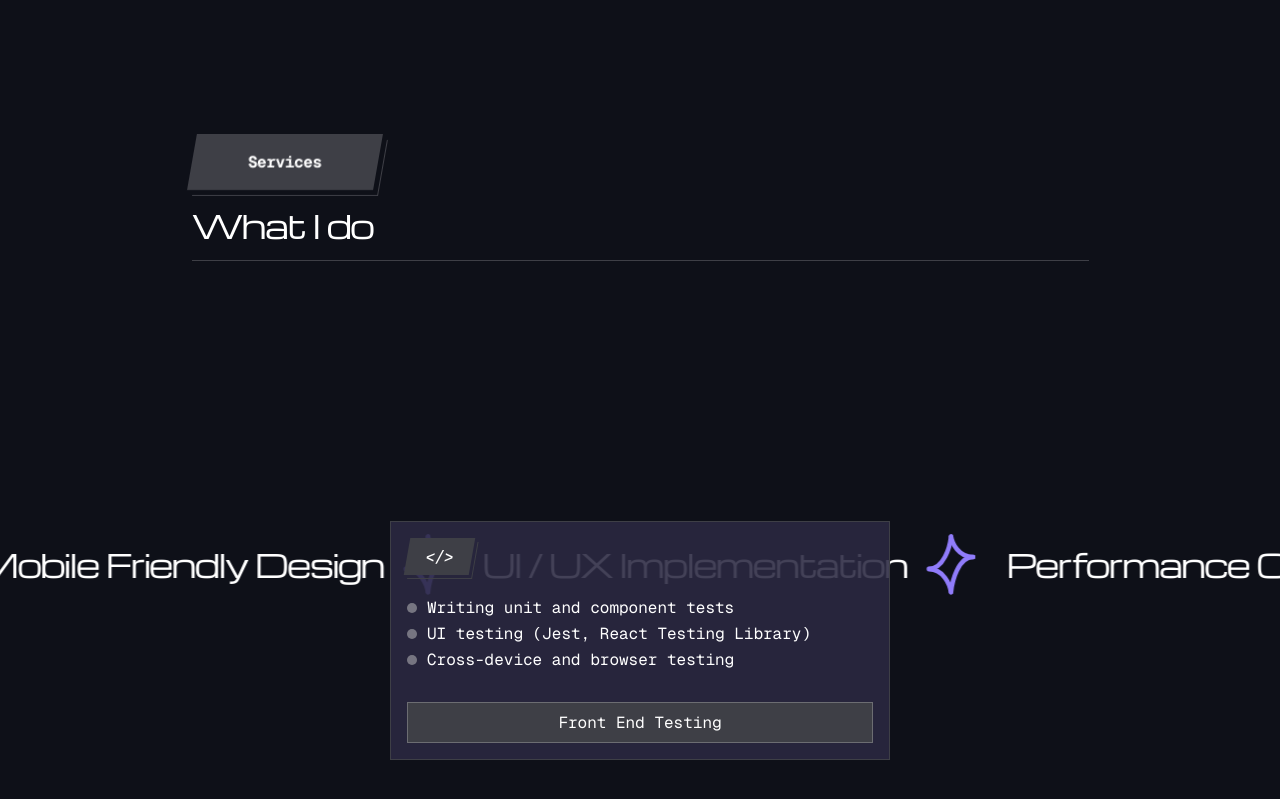
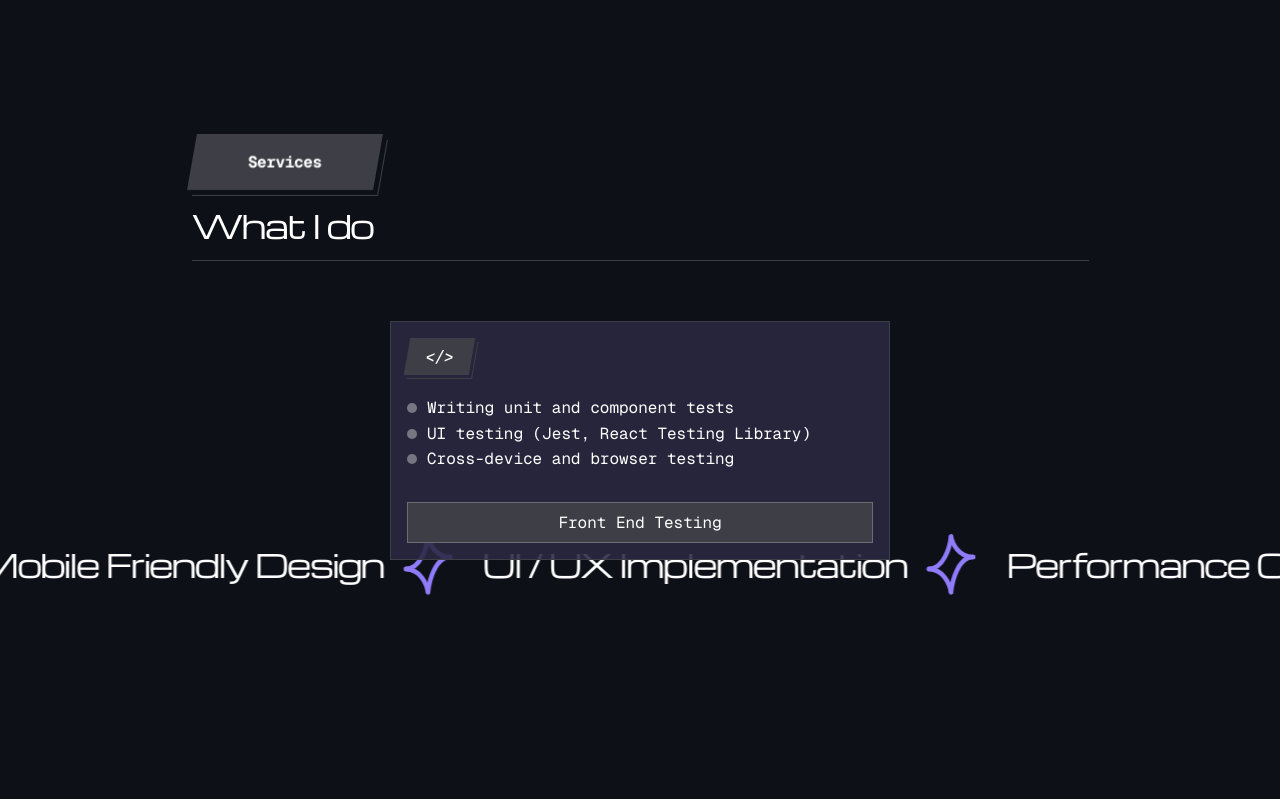
Before and after one commit to jaysquare24/my-portfolio, a React (Vite) app: page / in a window 1280 px wide. Shown: the part 2948-3747 px from the top of the page. Built offline with nearby package versions, Linux system fonts and the light colour scheme.

Commit message:
adjust service section styling

```diff
--- a/src/styles/app.css
+++ b/src/styles/app.css
@@ -603,10 +603,12 @@ li span{
 }
 
 .service-card-wrapper {
-  height: 100%;
+  height: auto;
   display: flex;
   justify-content: center;
   align-items: center;
+  margin: auto;
+  margin-top: 60px;
 
 }
 
```
Also changed, not shown: src/components/sections/Services.jsx (indentation only).
